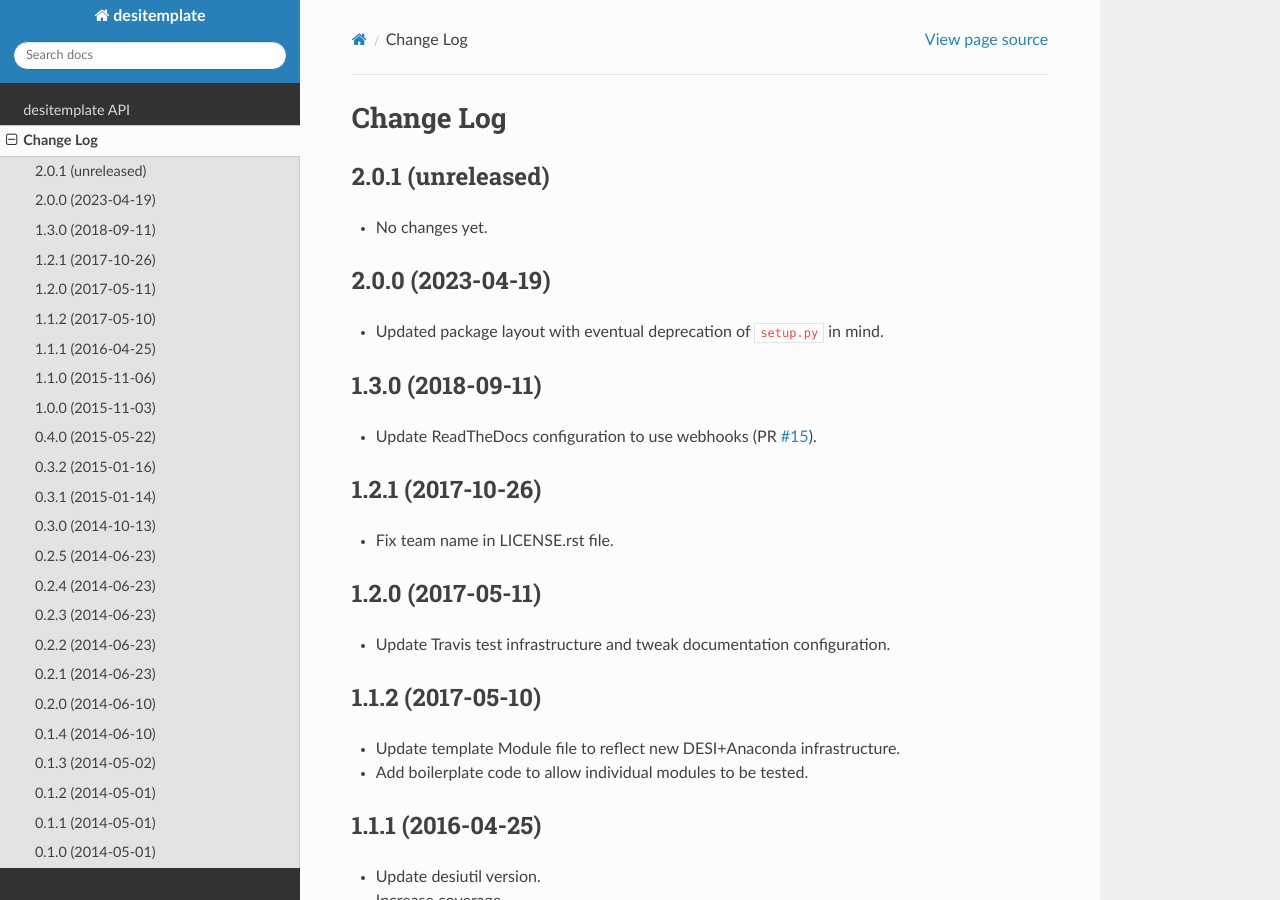
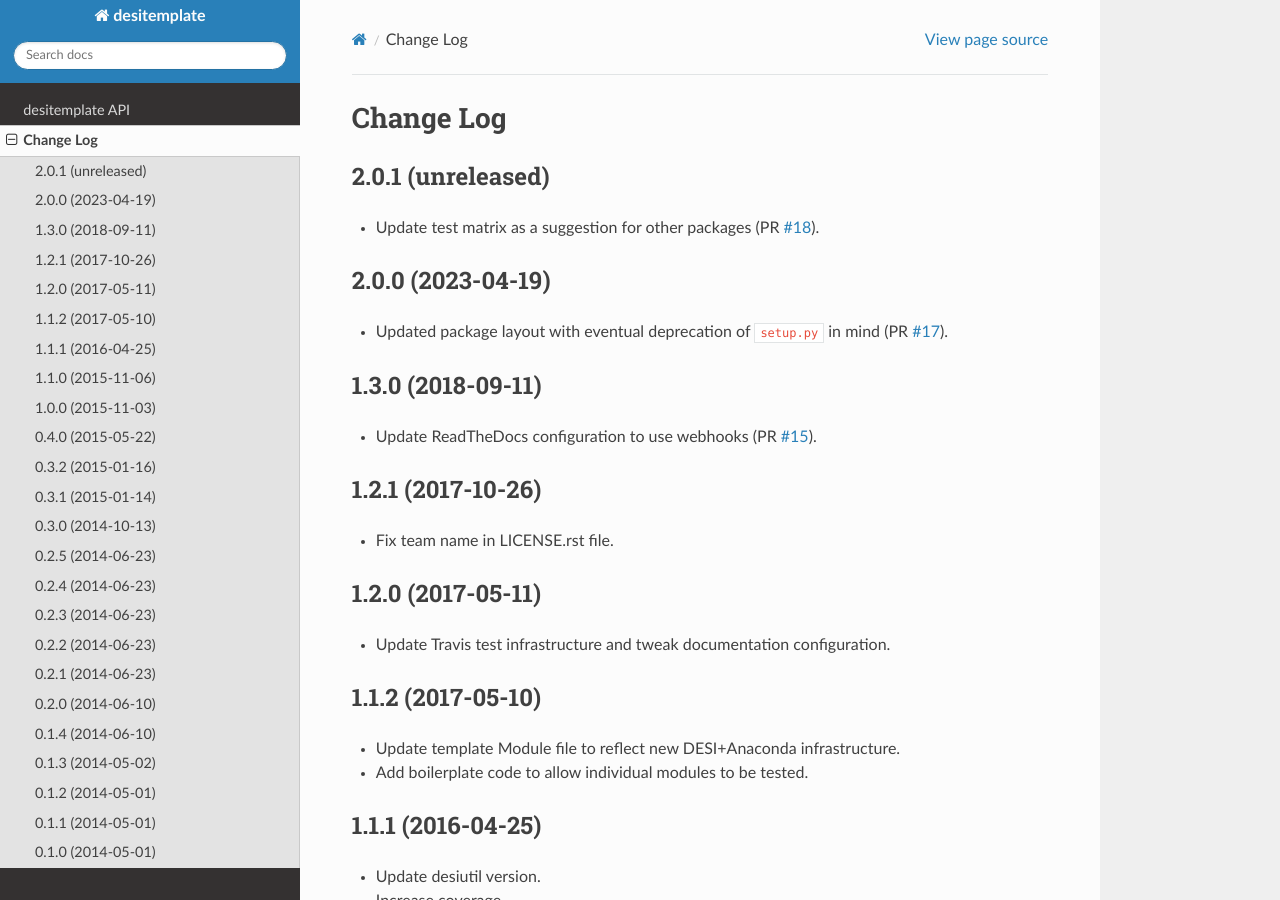
Before and after one commit to desihub/desitemplate, a Sphinx documentation site: the page built from doc/changes.rst, in a window 1280 px wide and 900 px high. Built offline with Sphinx 7.4.7 and the Read the Docs theme 3.1.0, drawn with Linux system fonts in a browser that asks for light colours.

Commit message:
update change log

```diff
--- a/doc/changes.rst
+++ b/doc/changes.rst
@@ -5,12 +5,16 @@ Change Log
 2.0.1 (unreleased)
 ------------------
 
-* No changes yet.
+* Update test matrix as a suggestion for other packages (PR `#18`_).
+
+.. _`#18`: https://github.com/desihub/desitemplate/pull/18
 
 2.0.0 (2023-04-19)
 ------------------
 
-* Updated package layout with eventual deprecation of ``setup.py`` in mind.
+* Updated package layout with eventual deprecation of ``setup.py`` in mind (PR `#17`_).
+
+.. _`#17`: https://github.com/desihub/desitemplate/pull/17
 
 1.3.0 (2018-09-11)
 ------------------
```
